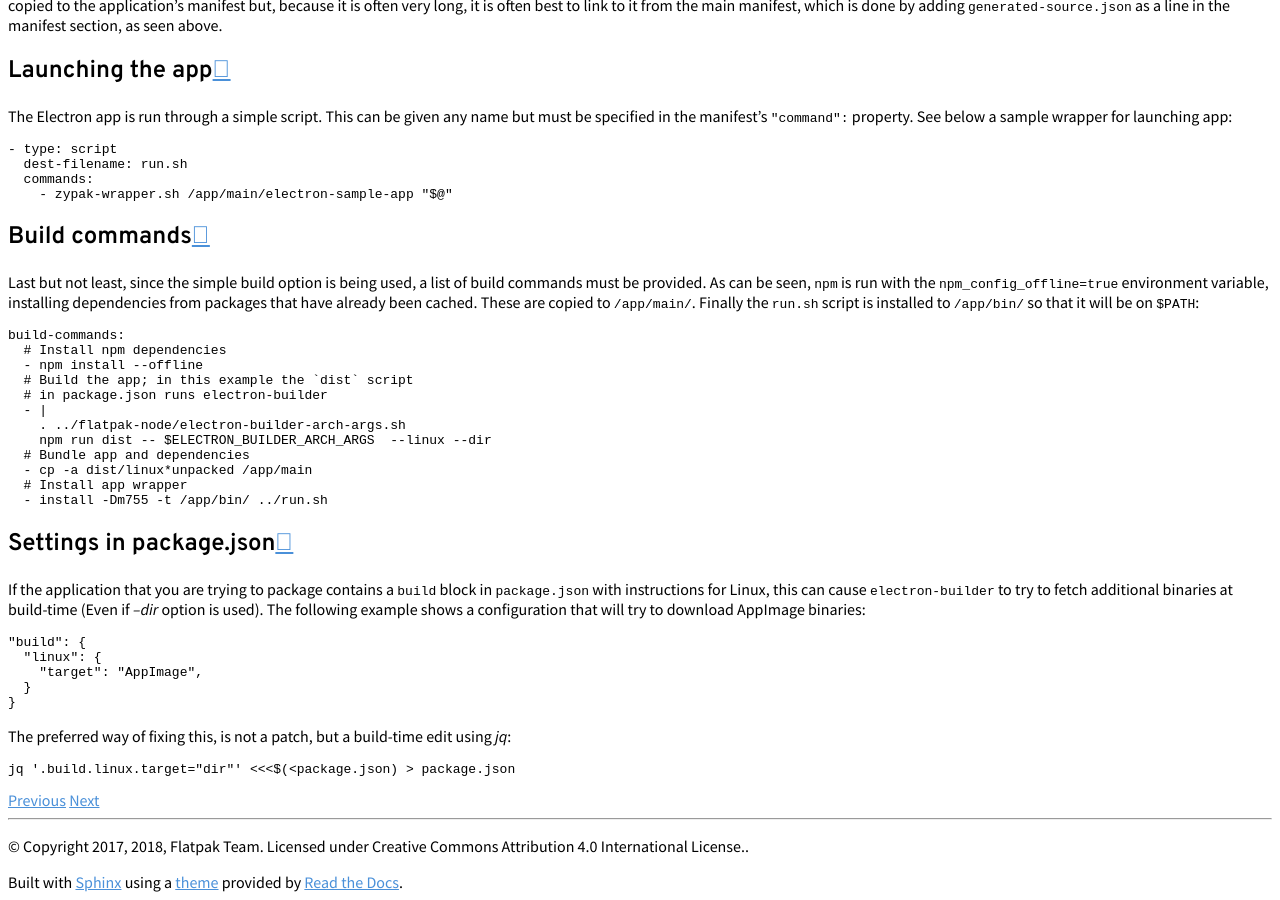
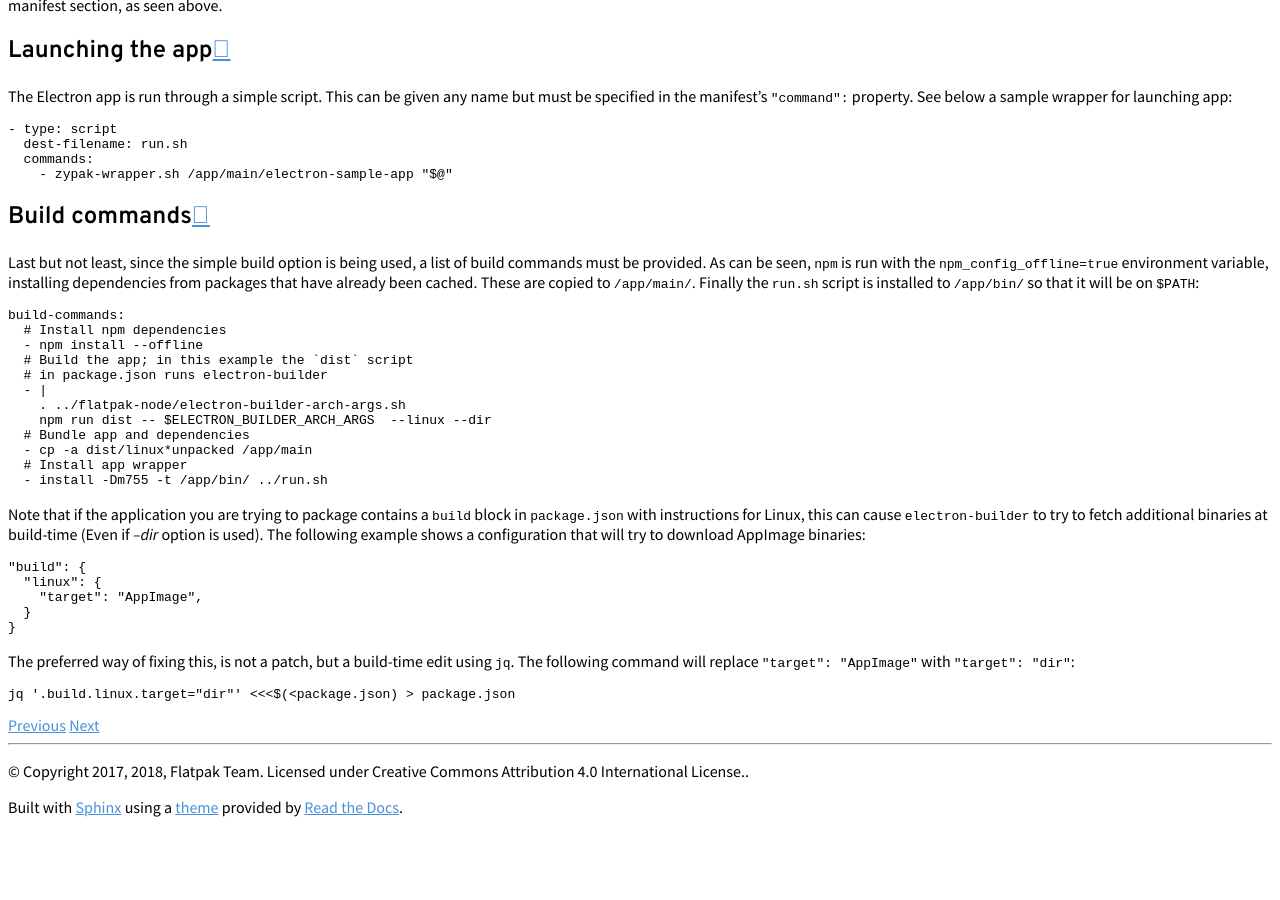
Before and after one commit to flatpak/flatpak-docs, a Sphinx documentation site: the page built from docs/electron.rst, in a window 1280 px wide and 900 px high, scrolled down 3311 px. Built offline with Sphinx 7.4.7 and the Read the Docs theme 2.0.0, drawn with Linux system fonts in a browser that asks for light colours; after the commit the page ends 4136 px from its top, so only the background shows below that; some of the changed text lies outside the part shown.

Commit message:
electron.rst: Clarify what jq does

```diff
--- a/docs/electron.rst
+++ b/docs/electron.rst
@@ -242,10 +242,7 @@ on ``$PATH``:
       # Install app wrapper
       - install -Dm755 -t /app/bin/ ../run.sh
 
-Settings in package.json
-------------------------
-
-If the application that you are trying to package contains a ``build`` block in ``package.json`` with instructions for Linux, this can cause ``electron-builder`` to try to fetch additional binaries at build-time (Even if `--dir` option is used). The following example shows a configuration that will try to download AppImage binaries:
+Note that if the application you are trying to package contains a ``build`` block in ``package.json`` with instructions for Linux, this can cause ``electron-builder`` to try to fetch additional binaries at build-time (Even if `--dir` option is used). The following example shows a configuration that will try to download AppImage binaries:
 
 .. code-block:: json
 
@@ -255,7 +252,7 @@ If the application that you are trying to package contains a ``build`` block in
     }
   }
 
-The preferred way of fixing this, is not a patch, but a build-time edit using `jq`:
+The preferred way of fixing this, is not a patch, but a build-time edit using ``jq``. The following command will replace ``"target": "AppImage"`` with ``"target": "dir"``:
 
 .. code-block:: bash
 
```
